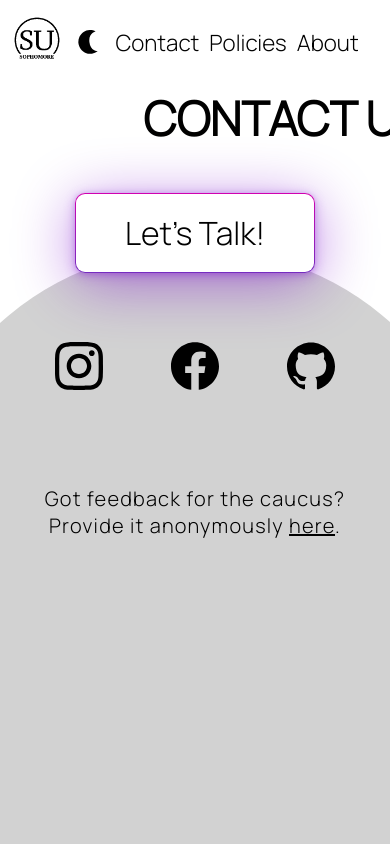
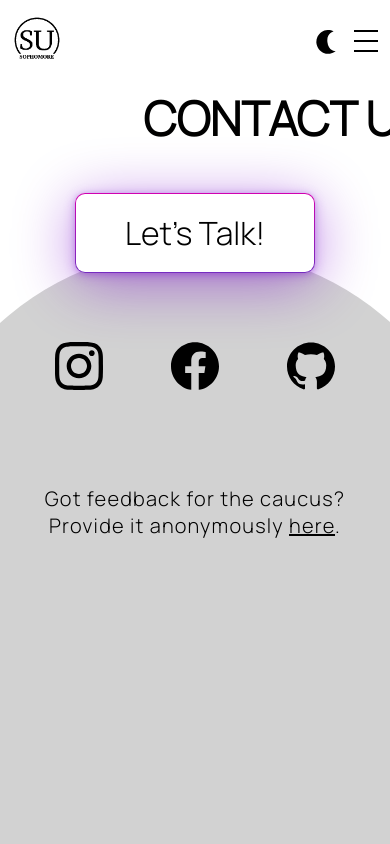
Before and after one commit to leomet07/sophomore.stuysu.org, a Next.js app: page /contact in a window 390 px wide. Shown: the top 844 px of the page. Built offline with nearby package versions, Linux system fonts and the light colour scheme.

Commit message:
Add Opportunities link, non-functional sandwich

```diff
--- a/components/Navbar.tsx
+++ b/components/Navbar.tsx
@@ -3,6 +3,7 @@ import Link from "next/link";
 import logoImg from "../public/img/logo.png";
 import sunImg from "../public/img/sun.svg";
 import moonImg from "../public/img/moon.svg";
+import sandwichImg from "../public/img/sandwich.svg"
 import Image from "next/image";
 
 const Navbar = () => {
@@ -19,7 +20,7 @@ const Navbar = () => {
 					/>
 				</a>
 			</Link>
-			<div id={styles.links_container}>
+			<div id={styles.buttons}>
 				<div
 					className={styles.toggle}
 					onClick={() => {
@@ -41,6 +42,12 @@ const Navbar = () => {
 						<Image alt="" src={moonImg} />
 					</div>
 				</div>
+				<div className={styles.sandwich}>
+					<Image alt="" src={sandwichImg} />
+				</div>
+				<div className={styles.link}>
+					<Link href="/opportunities">Opportunities</Link>
+				</div>
 				<div className={styles.link}>
 					<Link href="/contact">Contact</Link>
 				</div>
--- a/styles/Navbar.module.css
+++ b/styles/Navbar.module.css
@@ -6,7 +6,7 @@
 	align-items: center;
 }
 
-#links_container {
+#buttons {
 	font-size: 1.5rem;
 	display: flex;
 	width: fit-content;
@@ -23,26 +23,20 @@
 	filter: var(--asset-filter);
 }
 
-@media (max-width: 420px) {
-	.link {
-		margin-left: 5px;
-		margin-right: 5px;
-	}
+.sandwich {
+	display: none;
 }
-@media (max-width: 400px) {
-	#links_container {
-		margin: auto;
-		font-size: 1.4rem;
-	}
-}
-@media (max-width: 370px) {
-	#links_container {
-		margin: auto;
-		font-size: 1.35rem;
+
+@media (max-width: 680px) {
+	.sandwich {
+		padding-top: 0.2rem;
+		padding-left: 0.4rem;
+		cursor: pointer;
+		display: block;
+		filter: var(--asset-filter);
 	}
 	.link {
-		margin-left: 4px;
-		margin-right: 4px;
+		display: none;
 	}
 }
 
```
Also changed, not shown: public/img/sandwich.svg (added).
